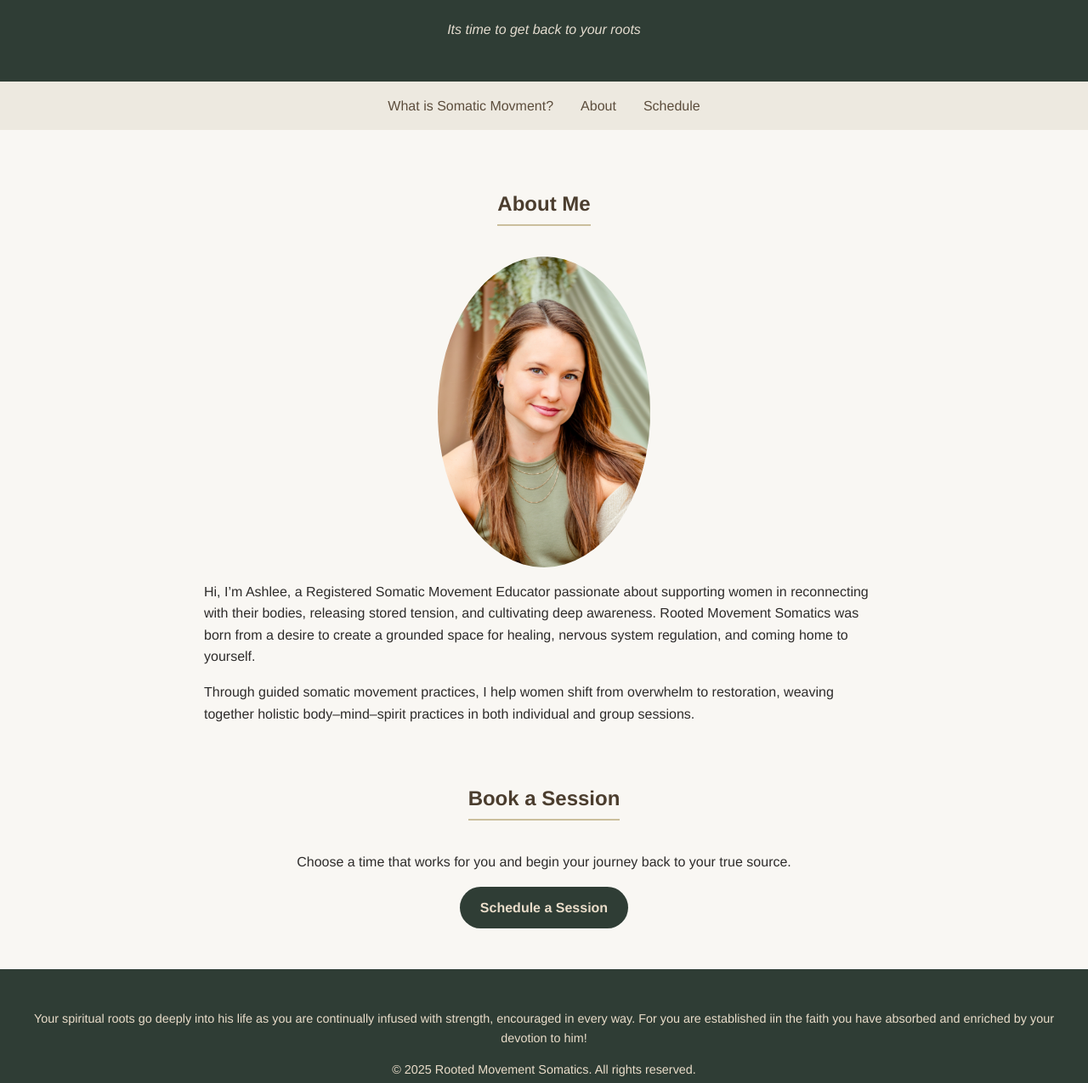
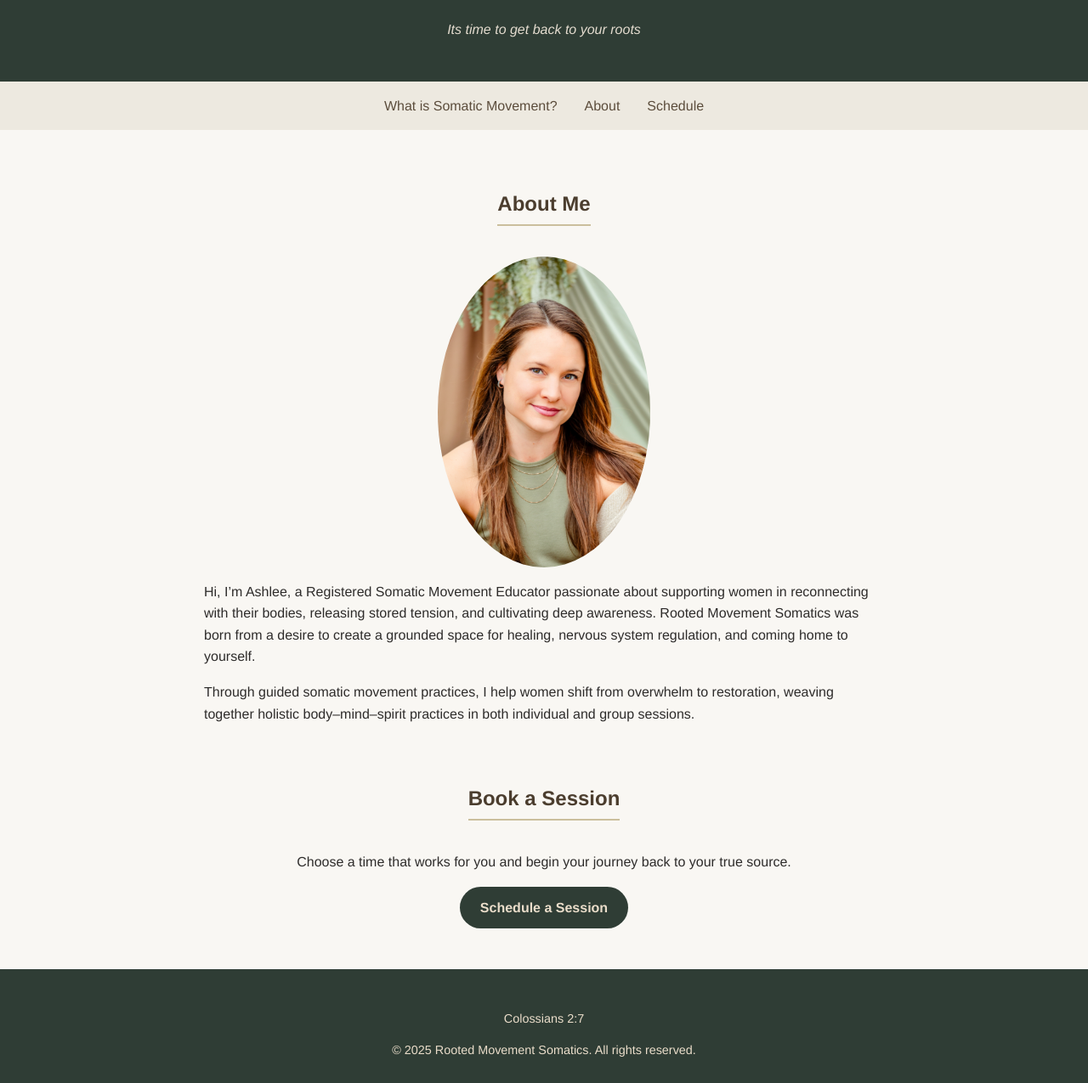
Before and after one commit to DreamTravler7/Rooted-Movement-Site, a plain HTML site: page index.html in a window 1280 px wide. Shown: the part 765-2040 px from the top of the page at 85% size. Drawn offline with Linux system fonts and the light colour scheme.

Commit message:
Update index.html

```diff
--- a/index.html
+++ b/index.html
@@ -108,7 +108,7 @@
   </header>
 
   <nav>
-    <a href="#about">What is Somatic Movment?</a>
+    <a href="#about">What is Somatic Movement?</a>
     <a href="#about">About</a>
     <a href="#schedule">Schedule</a>
   </nav>
@@ -129,7 +129,7 @@
   </section>
 
   <footer>
-    <p> Your spiritual roots go deeply into his life as you are continually infused with strength, encouraged in every way. For you are established iin the faith you have absorbed and enriched by your devotion to him!<p/>
+    <p> Colossians 2:7 </p>
     <p>&copy; 2025 Rooted Movement Somatics. All rights reserved.</p>
   </footer>
 </body>
```
